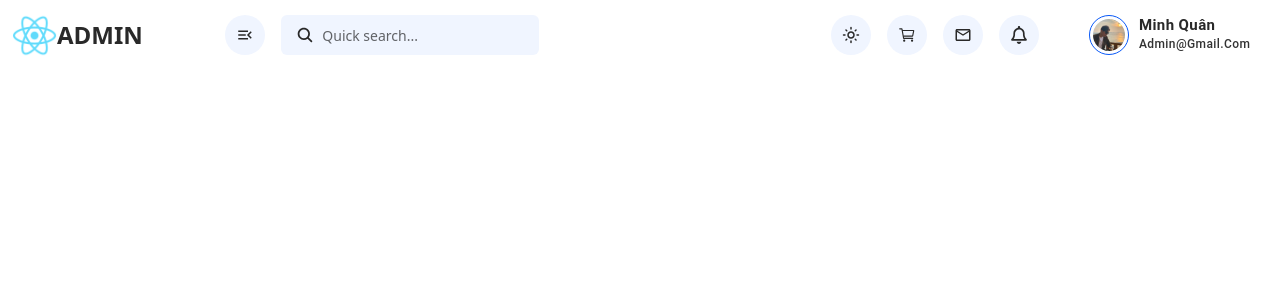
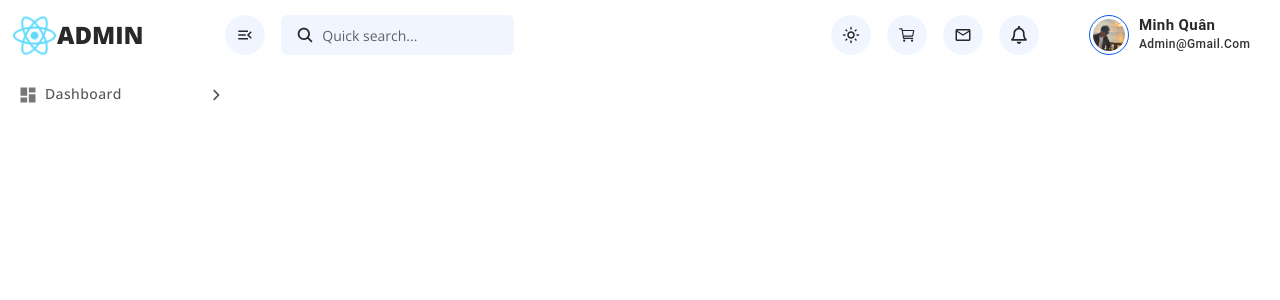
Before and after one commit to dovanminhquan0505/Dashboard-Reactjs, a React (Create React App) app: page / in a window 1280 px wide. Shown: the top 300 px of the page. Built offline with nearby package versions, Linux system fonts and the light colour scheme.

Commit message:
Update and style for Dashboard sidebar #1

```diff
--- a/src/App.css
+++ b/src/App.css
@@ -6,7 +6,7 @@
 }
 
 body {
-    font-family: "Open Sans", sans-serif;
+    font-family: "Open Sans", sans-serif !important;
     background: #ebe9e9;
 }
 
@@ -233,16 +233,62 @@ header button.rounded-circle:hover svg {
 }
 
 .main .sidebarWrapper {
-    width: 20%;
-    flex: 0 0 20%;
+    width: 19%;
+    flex: 0 0 19%;
     transition: all 0.3s ease-in-out;
 }
 
 .main .sidebarWrapper .sidebar {
-    width: 20%;
+    width: 19%;
     height: 100vh;
     position: fixed;
     top: 70px;
     left: 0px;
     background: #fff;
 }
+
+.main .sidebarWrapper .sidebar ul {
+    margin-bottom: 0px;
+    padding-left: 0px !important;
+}
+
+.main .sidebarWrapper .sidebar ul li {
+    list-style: none;
+}
+
+.main .sidebarWrapper .sidebar ul li button {
+    color: #575555;
+    text-align: left;
+    justify-content: left;
+    border-radius: 0px !important;
+    padding: 12px 15px !important;
+    align-items: center;
+    text-transform: capitalize !important;
+    font-weight: 500 !important;
+    font-family: "Open Sans", sans-serif !important;
+}
+
+.main .sidebarWrapper .sidebar ul li button .icon {
+    display: flex;
+    align-items: center;
+    justify-content: center;
+    width: 25px;
+    height: 25px;
+    margin-right: 5px;
+}
+
+.main .sidebarWrapper .sidebar ul li button .icon svg {
+    color: #575555;
+    opacity: 0.8;
+    font-size: 20px;
+}
+
+.main .sidebarWrapper .sidebar ul li button .arrow {
+    color: #575555;
+    margin-left: auto;
+    display: flex;
+    align-items: center;
+    justify-content: center;
+    width: 25px;
+    height: 25px;
+}
--- a/src/components/Sidebar/Sidebar.jsx
+++ b/src/components/Sidebar/Sidebar.jsx
@@ -1,10 +1,21 @@
 import React from 'react'
+import Button from '@mui/material/Button';
+import { MdDashboard } from "react-icons/md";
+import { FaAngleRight } from "react-icons/fa6";
 
 const Sidebar = () => {
   return (
     <>
         <div className='sidebar'>
-
+            <ul>
+                <li>
+                    <Button className='w-100'>
+                        <span className='icon'> <MdDashboard /></span>
+                        Dashboard
+                        <span className='arrow'> <FaAngleRight /></span>
+                    </Button>
+                </li>
+            </ul>
         </div>
     </>
   )
```
